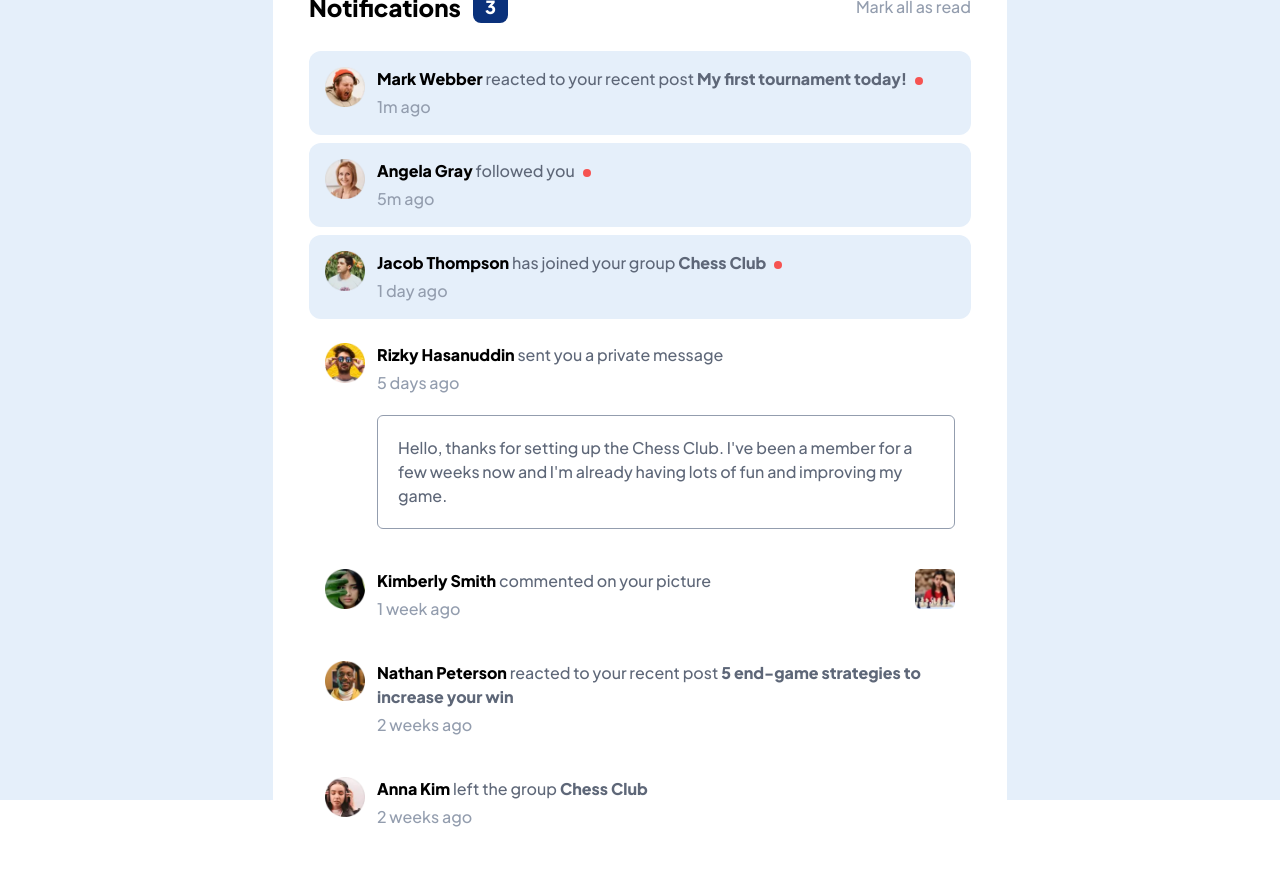
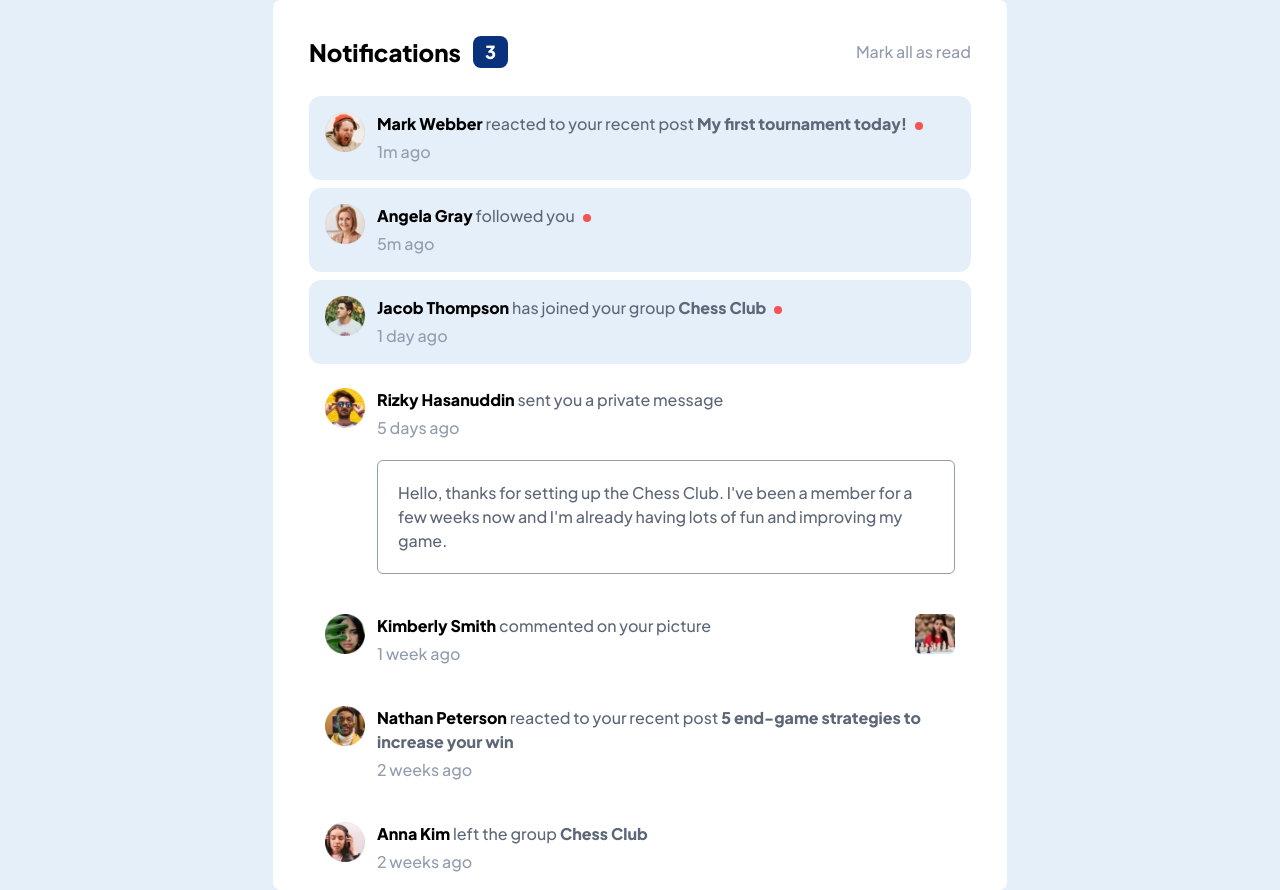
Before and after one commit to DiegoLeonardoSoto/frontend-mentors, a React (Vite) app: page / in a window 1280 px wide. Before the commit the page ends 845 px from the top, so only its background shows below. Built offline with nearby package versions, Linux system fonts and the light colour scheme.

Commit message:
fix min-h-screen, names and picture to a, add hover message

```diff
--- a/src/App.tsx
+++ b/src/App.tsx
@@ -24,7 +24,7 @@ function App() {
   }
 
   return (
-    <div className="bg-lightGrayishBlue1 h-screen font-plusJakartaSans sm:flex sm:items-center sm:justify-center">
+    <div className="bg-lightGrayishBlue1 min-h-screen font-plusJakartaSans sm:flex sm:items-center sm:justify-center">
       <div className=" bg-white p-4 sm:w-[734px] sm:px-9 sm:pt-9 sm:pb-0 sm:rounded-lg">
         {/* header */}
         <div className="flex justify-between">
--- a/src/components/Notification.tsx
+++ b/src/components/Notification.tsx
@@ -34,9 +34,12 @@ const Notification = ({ notification }: Props) => {
           {' ' + NOTIFICATIONS_TYPE[notification.description.type]}
 
           {notification.description.from && (
-            <span className="font-extrabold hover:cursor-pointer hover:text-primaryBlue">
+            <a
+              href="#"
+              className="font-extrabold hover:cursor-pointer hover:text-primaryBlue"
+            >
               {' ' + notification.description.from}
-            </span>
+            </a>
           )}
 
           {/* readed */}
@@ -50,18 +53,20 @@ const Notification = ({ notification }: Props) => {
 
         {/* message */}
         {notification.description.message && (
-          <p className="p-5 mt-4 border rounded-md text-darkGrayishBlue border-grayishBlue">
+          <a
+            href="#"
+            className="p-5 mt-4 border rounded-md text-darkGrayishBlue border-grayishBlue hover:bg-lightGrayishBlue1 hover:cursor-pointer"
+          >
             {notification.description.message}
-          </p>
+          </a>
         )}
       </div>
 
       {/* Picture */}
       {notification.description.picture && (
-        <img
-          className="w-10 h-10 ml-auto"
-          src={notification.description.picture}
-        />
+        <a href="#" className="ml-auto cursor-pointer">
+          <img className="w-10" src={notification.description.picture} />
+        </a>
       )}
     </div>
   )
```
